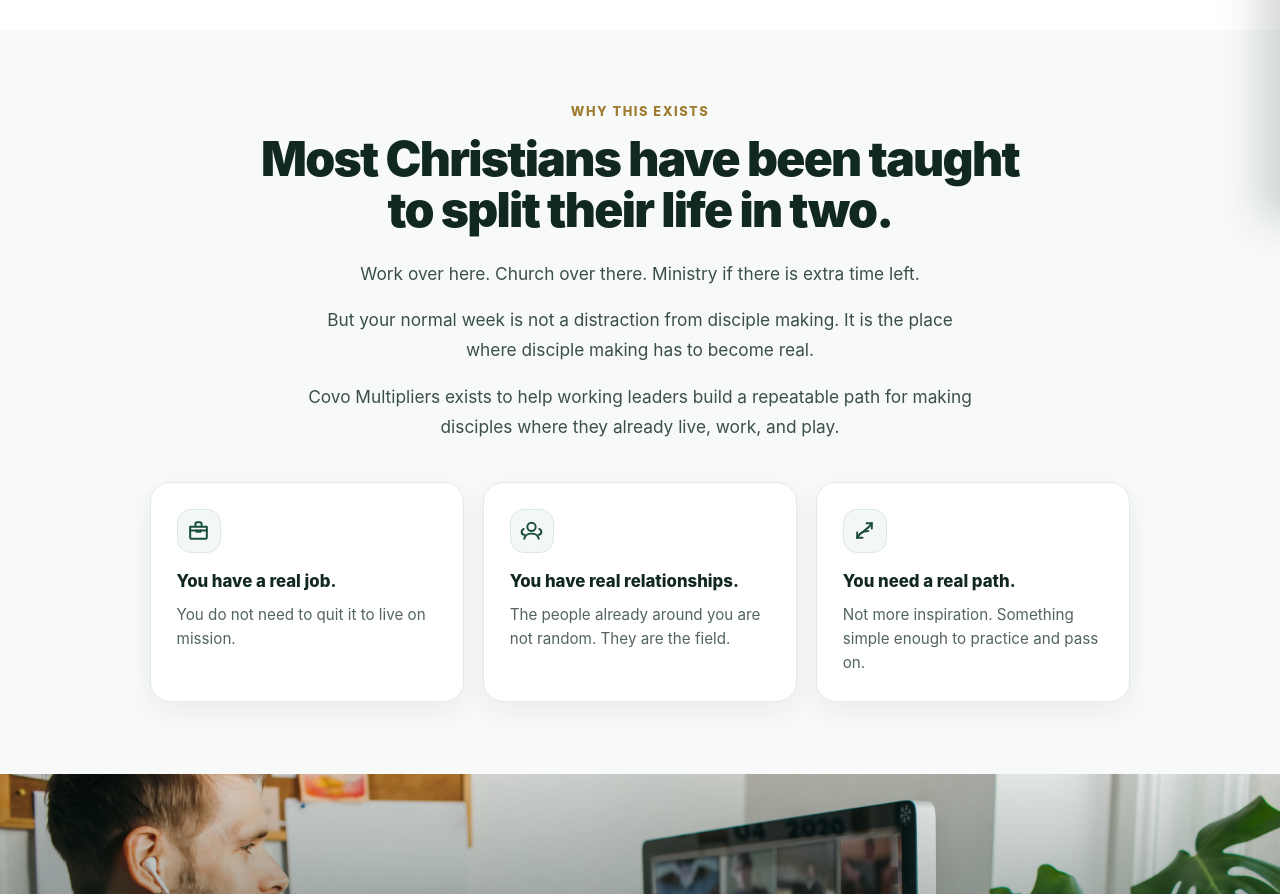
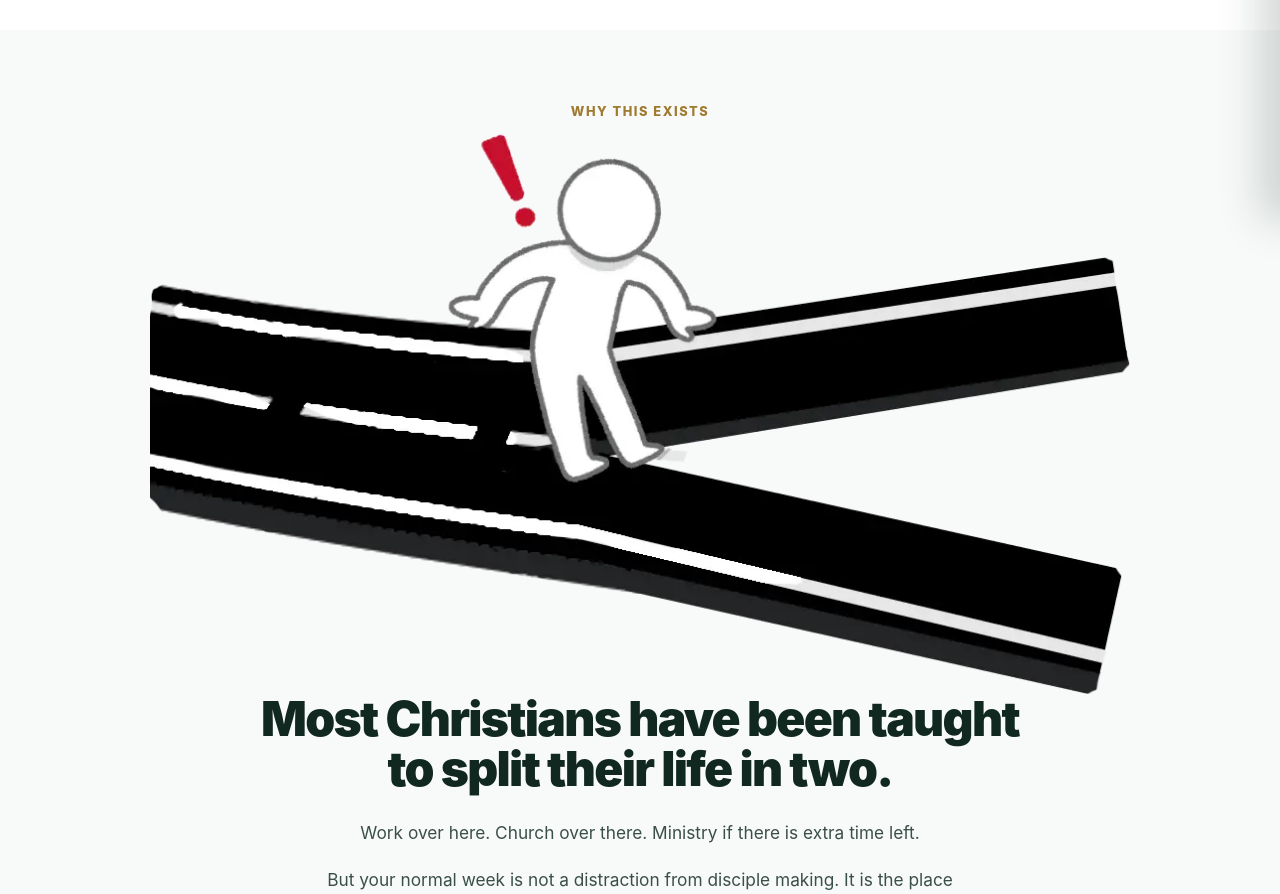
Before and after one commit to Mark-NYC/covo-multipliers, a website: page index.html in a window 1280 px wide. Shown: the part 580-1474 px from the top of the page. Drawn offline with Linux system fonts and the light colour scheme; no server answers.

Commit message:
Add image and update section content in index.html

```diff
--- a/index.html
+++ b/index.html
@@ -68,8 +68,15 @@
 
     <section class="why-section">
         <div class="why-container">
-            <p class="why-eyebrow">Why this exists</p>
-            <h2 class="why-title">Most Christians have been taught to split their life in two.</h2>
+<p class="why-eyebrow">Why this exists</p>
+
+<img
+    class="why-split-image"
+    src="image/Ministry split.webp"
+    alt="Working Christians often feel split between everyday life and ministry"
+>
+
+<h2 class="why-title">Most Christians have been taught to split their life in two.</h2>
 
             <div class="why-copy">
                 <p>
```
